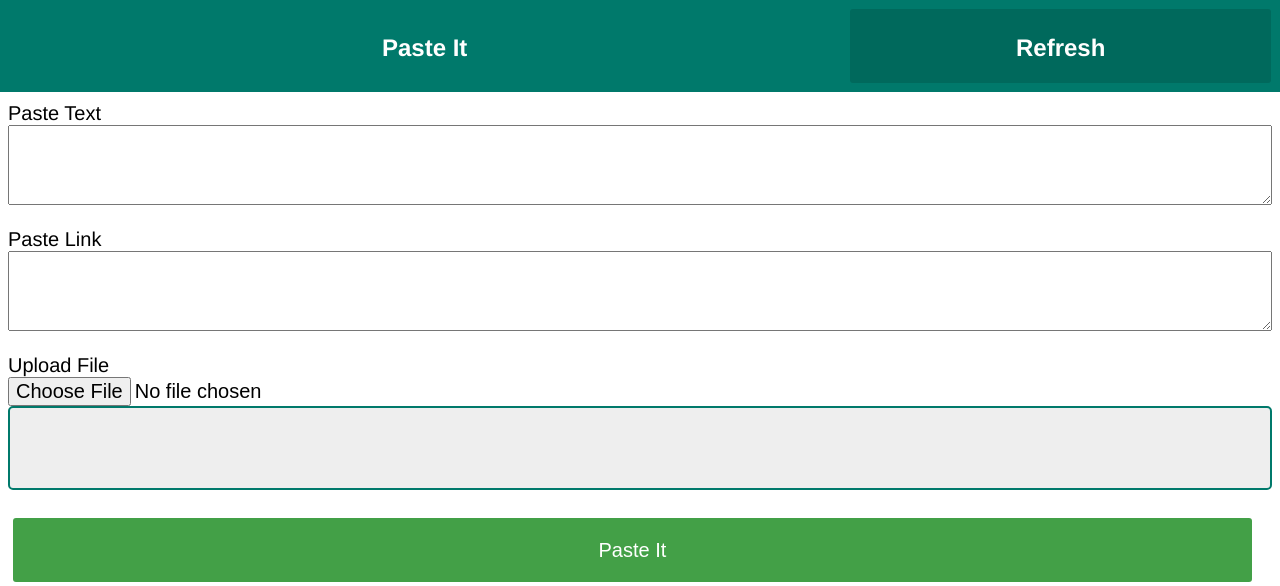
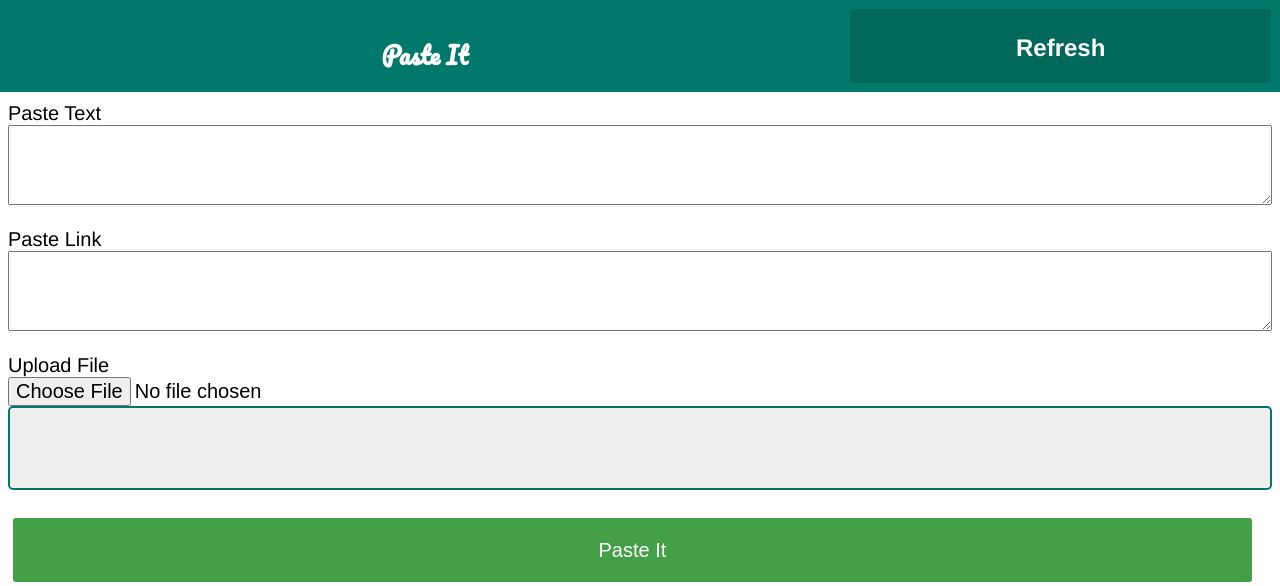
Before and after one commit to shiveshnavin/pasteit, a PHP site: page / in a window 1280 px wide. Shown: the top 586 px of the page. Run offline with PHP 8.4, Linux system fonts and the light colour scheme; data that the repository does not hold is empty.

Commit message:
Finishing touch

```diff
--- a/index.php
+++ b/index.php
@@ -176,6 +176,8 @@ $clips = getClips();
 <head>
     <title>PasteIt</title>
     <meta name="theme-color" content="#00796B" />
+    <link href="http://fonts.googleapis.com/css?family=Pacifico" rel="stylesheet" type="text/css" />
+
 </head>
 
 <body>
@@ -184,9 +186,10 @@ $clips = getClips();
 
         <div class="m_navbar">
             <div style="background-color: #00796B;" class="wrapper">
-                <div style="background-color: transparent;" onclick="location.href='/';" class="weighed weight2 rounded">
-                    <h2>Paste It</h2>
-                </div>
+            <a class="weighed weight2 rounded" style="background-color: transparent;" href="/">
+                <div  onclick="location.href='/';" >
+                <h2 style="font-family: 'Pacifico', serif;">Paste It</h2></div></a>
+
                 <div onclick="location.href='/';" class="weighed weight1 rounded">
                     <h2>Refresh</h2>
                 </div>
```
